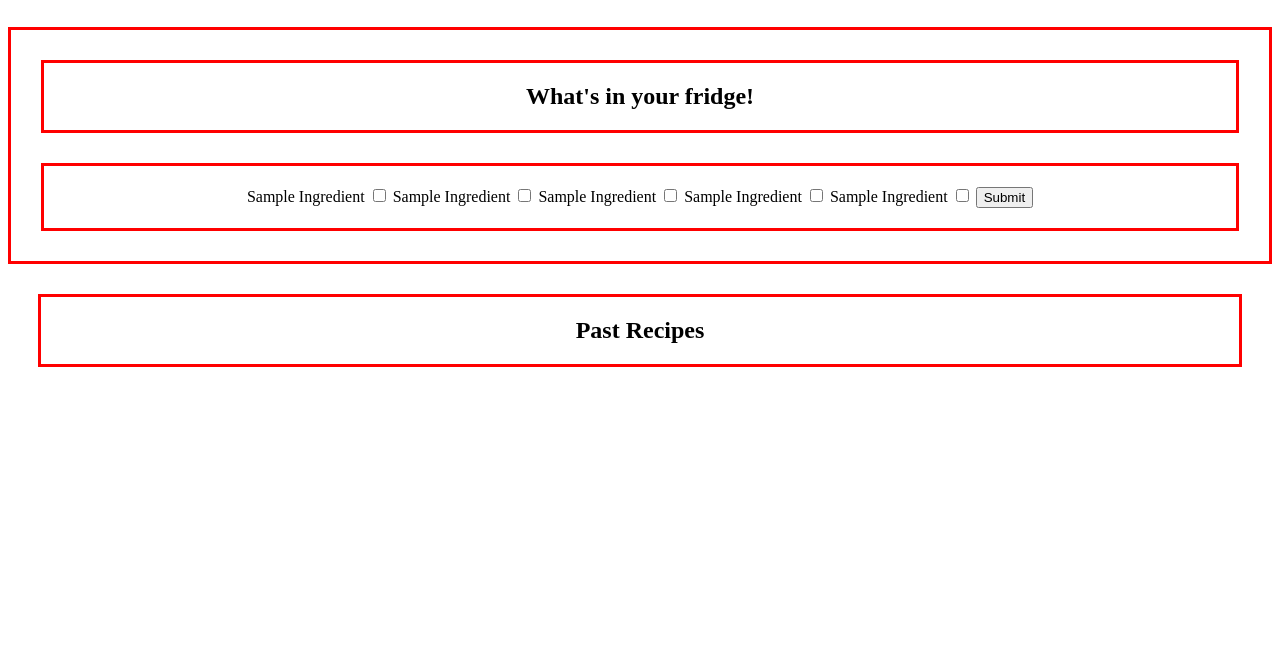
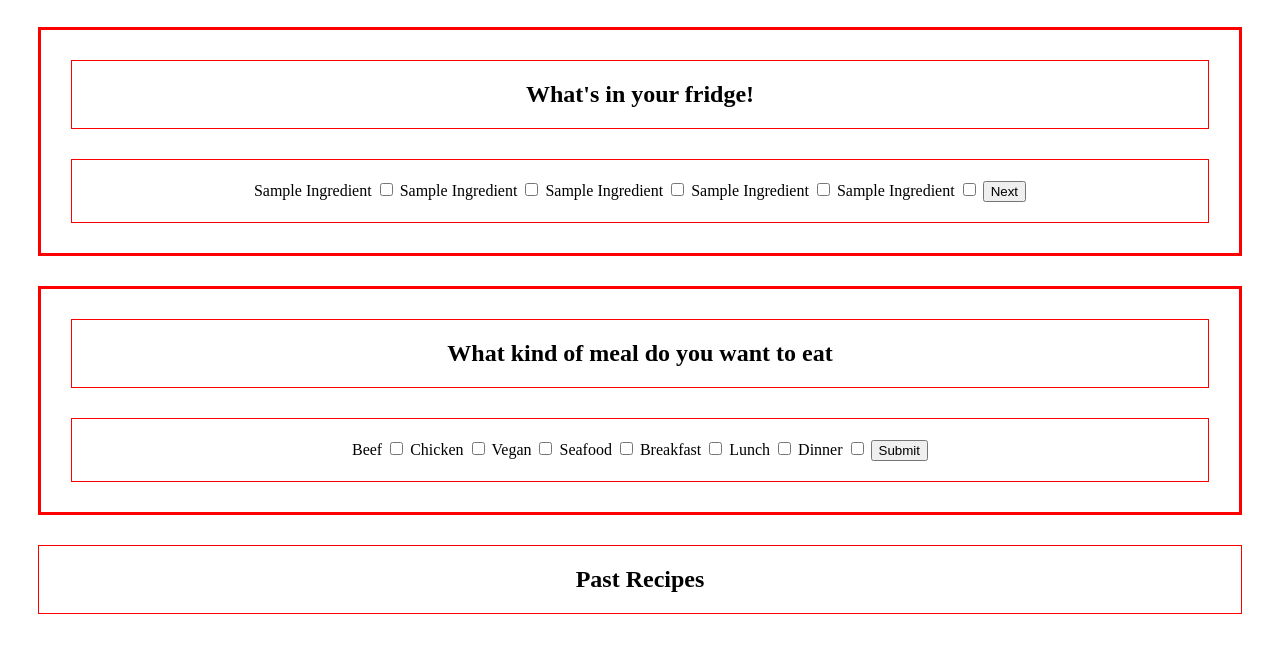
Before and after one commit to RochelleYounger/Project_Grumble, a plain HTML site: page index.html in a window 1280 px wide. Shown: the part 137-790 px from the top of the page. Drawn offline with Linux system fonts and the light colour scheme; no server answers.

Commit message:
html structure

```diff
--- a/assets/css/style.css
+++ b/assets/css/style.css
@@ -13,13 +13,14 @@ h1 {
     border: 3px;
     border-style: solid;
     border-color: red;
+    margin: 30px
 }
 
 h2 {
     font-weight: 700;
     font-size: 38;
     padding: 20px;
-    border: 3px;
+    border: 1px;
     border-style: solid;
     border-color: red;
     margin: 30px;
@@ -30,7 +31,7 @@ h2 {
 form {
     text-align: center;
     padding: 20px;
-    border: 3px;
+    border: 1px;
     border-style: solid;
     border-color: red;
     margin: 30px;
--- a/index.html
+++ b/index.html
@@ -12,6 +12,8 @@
             <div>
                 <h1>Welcome to Grumble!</h1>
             </div>
+        </section>
+        <section>
             <div class="border">
                 <h2>What's in your fridge!</h2>
                 <form>
@@ -35,9 +37,52 @@
                         <label for="checkbox">Sample Ingredient</label>
                         <input type="checkbox" name="checkpoint1" id="checkbox" />
                     </div>
-                    <button type="submit">Submit</button>
+                    <button type="submit">Next</button>
                 </form>
             </div>
+        </section>
+        <section class="border">
+            <div>
+                <h2>What kind of meal do you want to eat</h2>
+            </div>
+            <form>
+                <div class="input">
+                    <label for="checkbox">Beef</label>
+                    <input type="checkbox" name="checkpoint1" id="checkbox" />
+                </div>
+                <div class="input">
+                    <label for="checkbox">Chicken</label>
+                    <input type="checkbox" name="checkpoint1" id="checkbox" />
+                </div>
+                <div class="input">
+                    <label for="checkbox">Vegan</label>
+                    <input type="checkbox" name="checkpoint1" id="checkbox" />
+                </div>
+                <div class="input">
+                    <label for="checkbox">Seafood</label>
+                    <input type="checkbox" name="checkpoint1" id="checkbox" />
+                </div>
+                <div class="input">
+                    <label for="checkbox">Breakfast</label>
+                    <input type="checkbox" name="checkpoint1" id="checkbox" />
+                </div>
+
+                <div class="input">
+                    <label for="checkbox">Lunch</label>
+                    <input type="checkbox" name="checkpoint1" id="checkbox" />
+                </div>
+                <div class="input">
+                    <label for="checkbox">Dinner</label>
+                    <input type="checkbox" name="checkpoint1" id="checkbox" />
+                </div>
+                <button type="submit">Submit</button>
+            </form>
+        </section>
+        <section>
+            <div></div>
+        </section>
+        <section>
+            <div></div>
         </section>
         <section>
             <h2>Past Recipes</h2>
```
